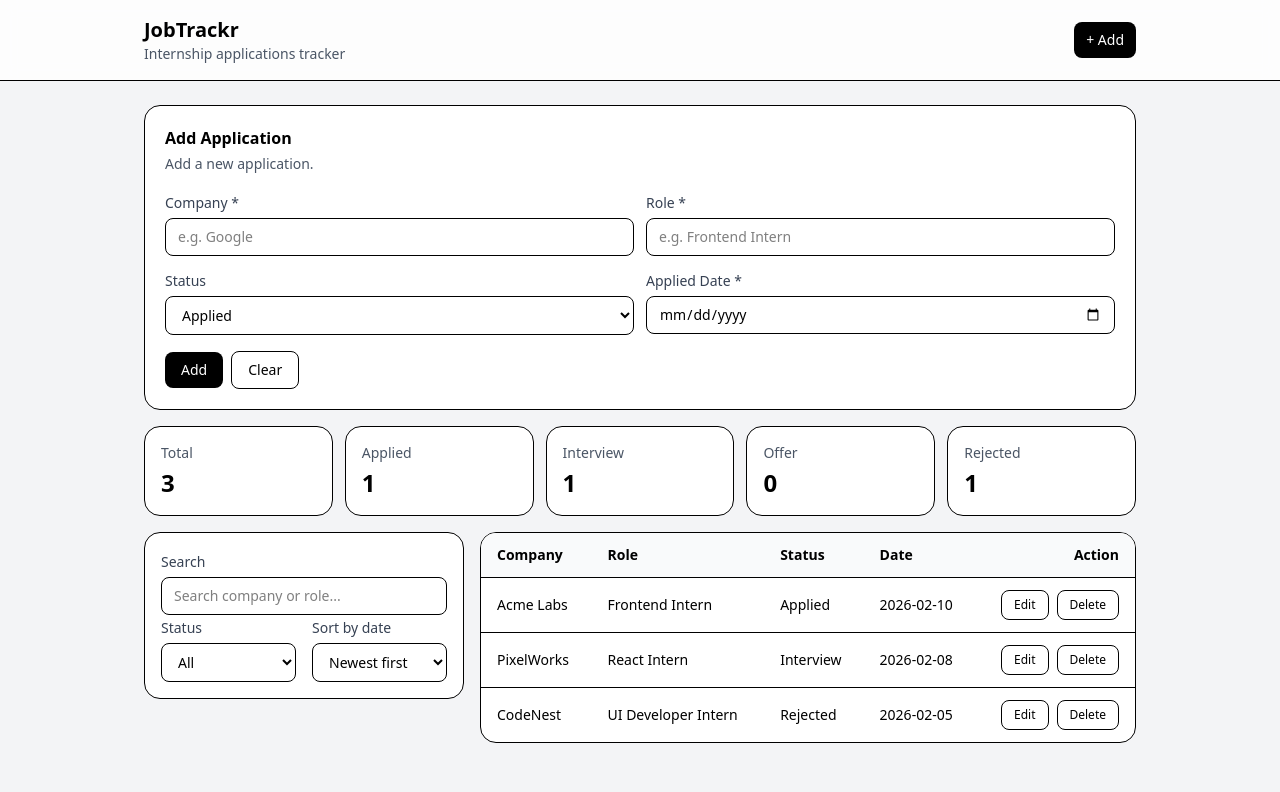
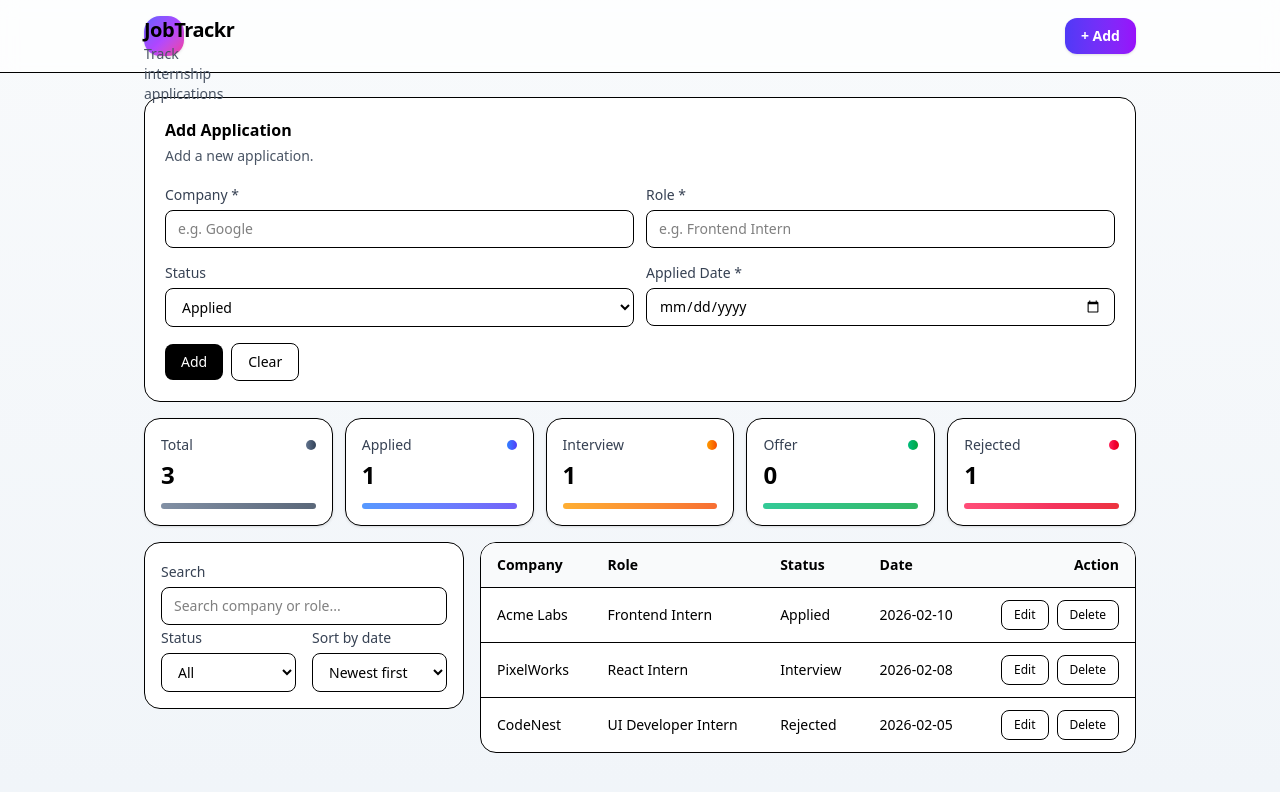
Before and after one commit to NishuSingh-12/jobtracker, a React (Vite) app: page / in a window 1280 px wide. Shown: the top 792 px of the page. Built offline with nearby package versions, Linux system fonts and the light colour scheme.

Commit message:
add gradient header and colorful stat cards

```diff
--- a/src/App.jsx
+++ b/src/App.jsx
@@ -85,7 +85,7 @@ function App() {
     setTimeout(() => companyInputRef.current?.focus(), 200);
   }
   return (
-    <div className="min-h-screen bg-gray-100">
+    <div className="min-h-screen bg-gradient-to-b from-slate-50 to-slate-100">
       <Header onAddClick={handleHeaderAddClick} />
       <main className="mx-auto max-w-5xl px-4 py-6 space-y-4">
         <div ref={formWrapRef}>
@@ -106,7 +106,6 @@ function App() {
           <StatCard label="Rejected" value={stats.rejected} />
         </div>
 
-        {/* Responsive layout */}
         <div className="grid gap-4 md:grid-cols-[320px_1fr] items-start">
           <div className="md:sticky md:top-[84px]">
             <Filters
--- a/src/components/Header.jsx
+++ b/src/components/Header.jsx
@@ -1,17 +1,23 @@
 export default function Header({ onAddClick }) {
   return (
-    <header className="sticky top-0 z-10 border-b bg-white/80 backdrop-blur">
+    <header className="sticky top-0 z-10 border-b bg-white/70 backdrop-blur">
       <div className="mx-auto max-w-5xl px-4 py-4 flex items-center justify-between">
-        <div>
-          <h1 className="text-xl font-semibold">JobTrackr</h1>
-          <p className="text-sm text-gray-600">
-            Internship applications tracker
-          </p>
+        <div className="flex items-center gap-3">
+          <div className="h-10 w-10 rounded-2xl bg-gradient-to-br from-indigo-500 via-purple-500 to-pink-500 shadow-sm">
+            <div>
+              <h1 className="text-xl font-semibold tracking-tight">
+                JobTrackr
+              </h1>
+              <p className="text-sm text-gray-600">
+                Track internship applications
+              </p>
+            </div>
+          </div>
         </div>
 
         <button
           type="button"
-          className="rounded-lg bg-black px-3 py-2 text-sm font-medium text-white hover:opacity-90"
+          className="rounded-xl bg-gradient-to-r from-indigo-600 to-purple-600 px-4 py-2 text-sm font-semibold text-white shadow-sm hover:opacity-95 active:scale-[0.99]"
           onClick={onAddClick}
         >
           + Add
--- a/src/components/StatCard.jsx
+++ b/src/components/StatCard.jsx
@@ -1,8 +1,25 @@
+const theme = {
+  Total: "from-slate-500 to-slate-700",
+  Applied: "from-blue-500 to-indigo-600",
+  Interview: "from-amber-500 to-orange-600",
+  Offer: "from-emerald-500 to-green-600",
+  Rejected: "from-rose-500 to-red-600",
+};
+
 function StatCard({ label, value }) {
+  const grad = theme[label] || "from-slate-500 to-slate-700";
+
   return (
-    <div className="rounded-2xl border bg-white p-4">
-      <p className="text-sm text-gray-600">{label}</p>
+    <div className="rounded-2xl border bg-white p-4 shadow-sm">
+      <div className="flex items-center justify-between">
+        <p className="text-sm text-gray-700 font-medium">{label}</p>
+        <span className={`h-2.5 w-2.5 rounded-full bg-gradient-to-r ${grad}`} />
+      </div>
+
       <p className="mt-1 text-2xl font-semibold">{value}</p>
+      <div
+        className={`mt-3 h-1.5 w-full rounded-full bg-gradient-to-r ${grad} opacity-80`}
+      />
     </div>
   );
 }
```
